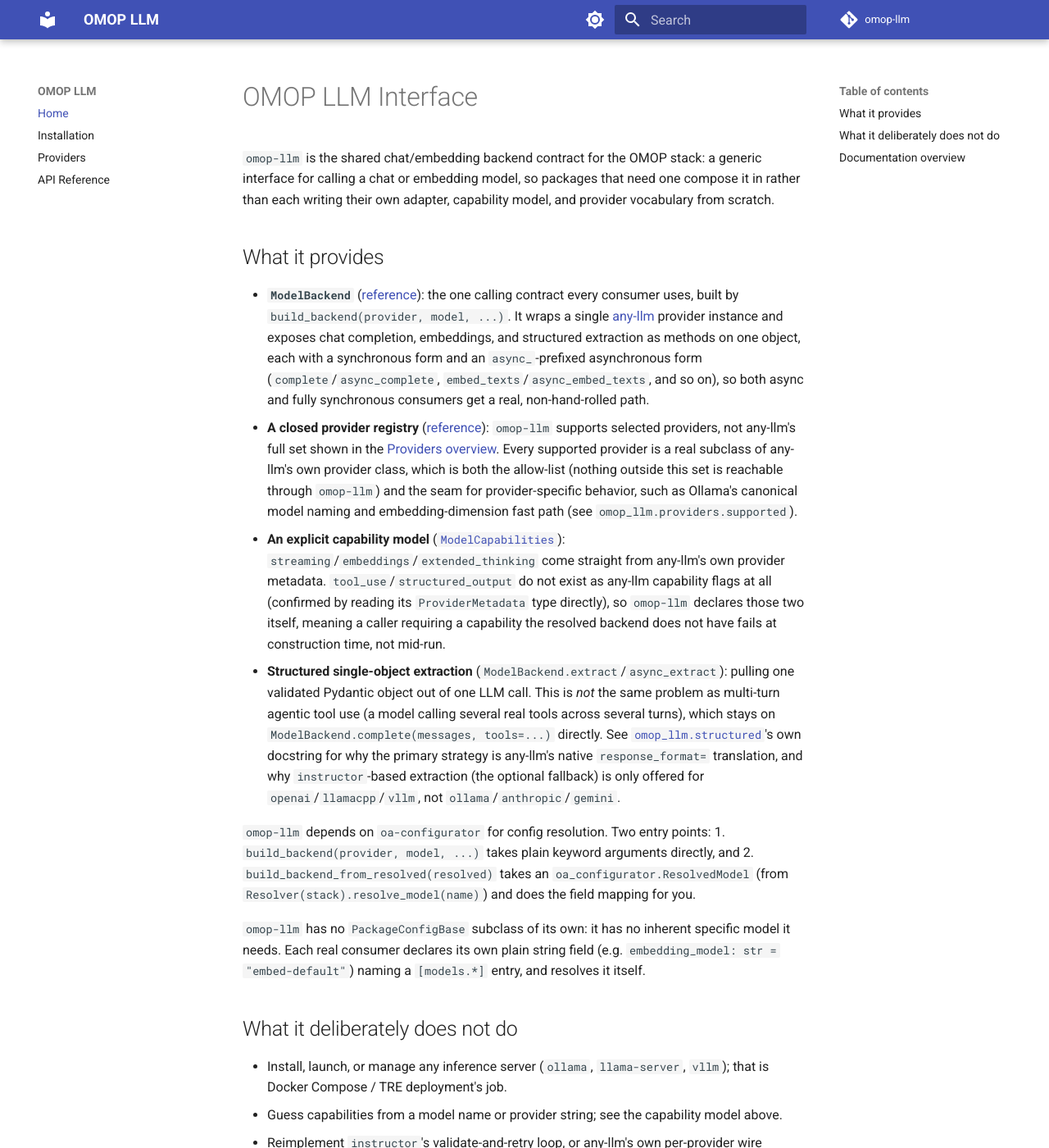
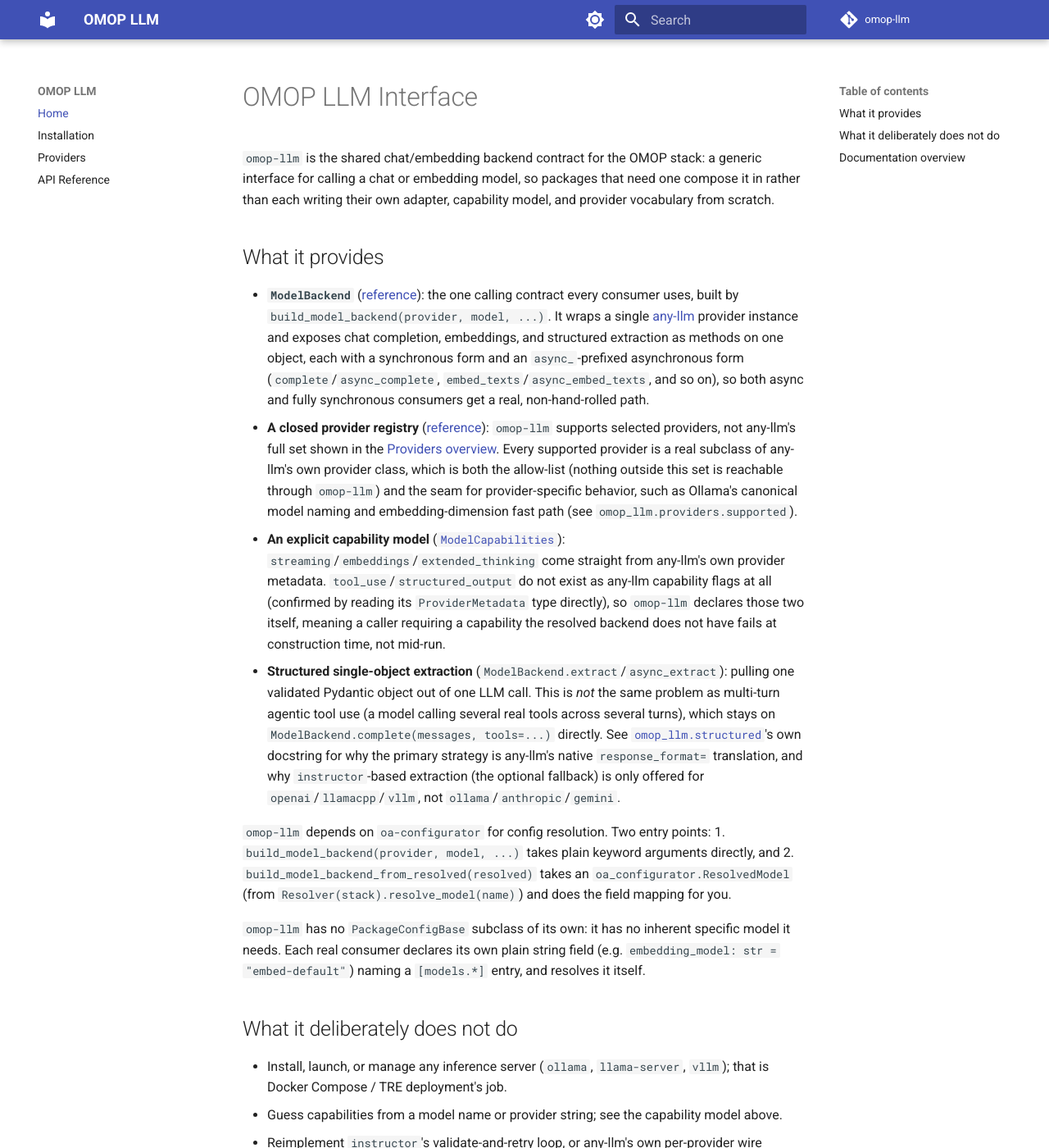
Before and after one commit to AustralianCancerDataNetwork/omop-llm, an MkDocs documentation site: the page built from docs/index.md, in a window 1280 px wide and 1400 px high. Shown: the whole window at 82% size. Built offline with MkDocs 1.6.1 and Material for MkDocs 9.7.7, drawn with Linux system fonts in a browser that asks for light colours; comment, search, counter and statistics services are not loaded.

Commit message:
Rename build_backend to build_model_backend for better disambiguation

```diff
--- a/docs/index.md
+++ b/docs/index.md
@@ -4,14 +4,14 @@
 
 ## What it provides
 
-- **`ModelBackend`** ([reference](reference.md#omop_llm.backend)): the one calling contract every consumer uses, built by `build_backend(provider, model, ...)`. It wraps a single [any-llm](https://github.com/mozilla-ai/any-llm) provider instance and exposes chat completion, embeddings, and structured extraction as methods on one object, each with a synchronous form and an `async_`-prefixed asynchronous form (`complete`/`async_complete`, `embed_texts`/`async_embed_texts`, and so on), so both async and fully synchronous consumers get a real, non-hand-rolled path.
+- **`ModelBackend`** ([reference](reference.md#omop_llm.backend)): the one calling contract every consumer uses, built by `build_model_backend(provider, model, ...)`. It wraps a single [any-llm](https://github.com/mozilla-ai/any-llm) provider instance and exposes chat completion, embeddings, and structured extraction as methods on one object, each with a synchronous form and an `async_`-prefixed asynchronous form (`complete`/`async_complete`, `embed_texts`/`async_embed_texts`, and so on), so both async and fully synchronous consumers get a real, non-hand-rolled path.
 - **A closed provider registry** ([reference](reference.md#omop_llm.providers)): `omop-llm` supports selected providers, not any-llm's full set shown in the [Providers overview](providers.md). Every supported provider is a real subclass of any-llm's own provider class, which is both the allow-list (nothing outside this set is reachable through `omop-llm`) and the seam for provider-specific behavior, such as Ollama's canonical model naming and embedding-dimension fast path (see `omop_llm.providers.supported`).
 - **An explicit capability model** ([`ModelCapabilities`](reference.md#omop_llm.capabilities)): `streaming`/`embeddings`/`extended_thinking` come straight from any-llm's own provider metadata. `tool_use`/`structured_output` do not exist as any-llm capability flags at all (confirmed by reading its `ProviderMetadata` type directly), so `omop-llm` declares those two itself, meaning a caller requiring a capability the resolved backend does not have fails at construction time, not mid-run.
 - **Structured single-object extraction** (`ModelBackend.extract`/`async_extract`): pulling one validated Pydantic object out of one LLM call. This is *not* the same problem as multi-turn agentic tool use (a model calling several real tools across several turns), which stays on `ModelBackend.complete(messages, tools=...)` directly. See [`omop_llm.structured`](reference.md#omop_llm.structured)'s own docstring for why the primary strategy is any-llm's native `response_format=` translation, and why `instructor`-based extraction (the optional fallback) is only offered for `openai`/`llamacpp`/`vllm`, not `ollama`/`anthropic`/`gemini`.
 
 `omop-llm` depends on `oa-configurator` for config resolution. Two entry points:
-1. `build_backend(provider, model, ...)` takes plain keyword arguments directly, and
-2. `build_backend_from_resolved(resolved)` takes an `oa_configurator.ResolvedModel` (from `Resolver(stack).resolve_model(name)`) and does the field mapping for you.
+1. `build_model_backend(provider, model, ...)` takes plain keyword arguments directly, and
+2. `build_model_backend_from_resolved(resolved)` takes an `oa_configurator.ResolvedModel` (from `Resolver(stack).resolve_model(name)`) and does the field mapping for you.
 
 `omop-llm` has no `PackageConfigBase` subclass of its own: it has no inherent specific model it needs. Each real consumer declares its own plain string field (e.g. `embedding_model: str = "embed-default"`) naming a `[models.*]` entry, and resolves it itself.
 
```
Also changed, not shown: README.md (+4 -4 lines), docs/providers.md (+1 -1 lines), src/omop_llm/__init__.py (+4 -4 lines), 5 other files.
